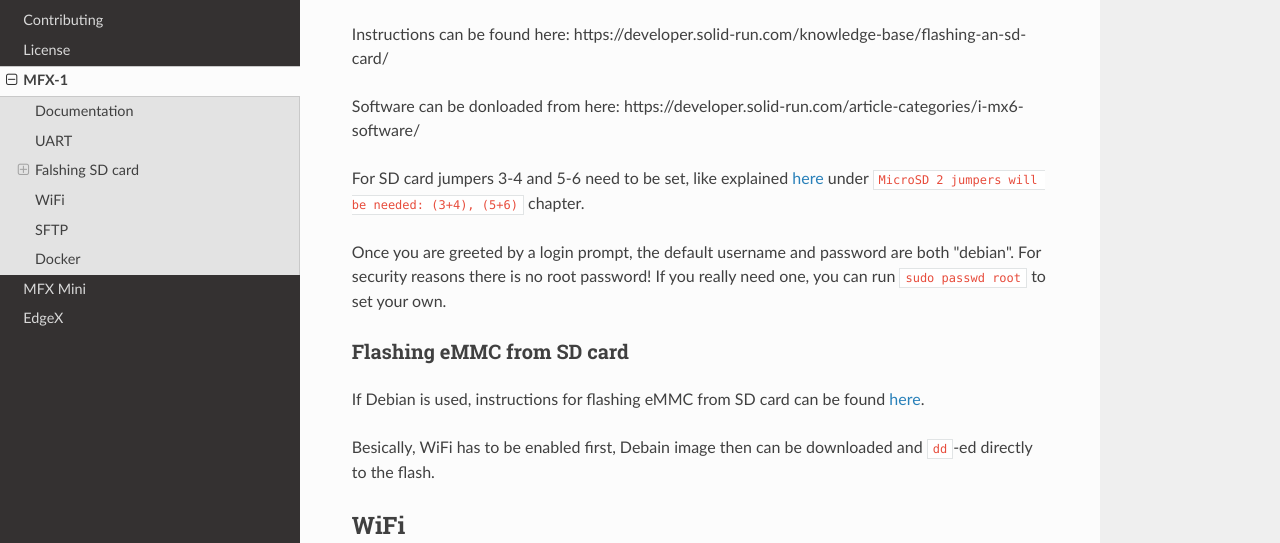
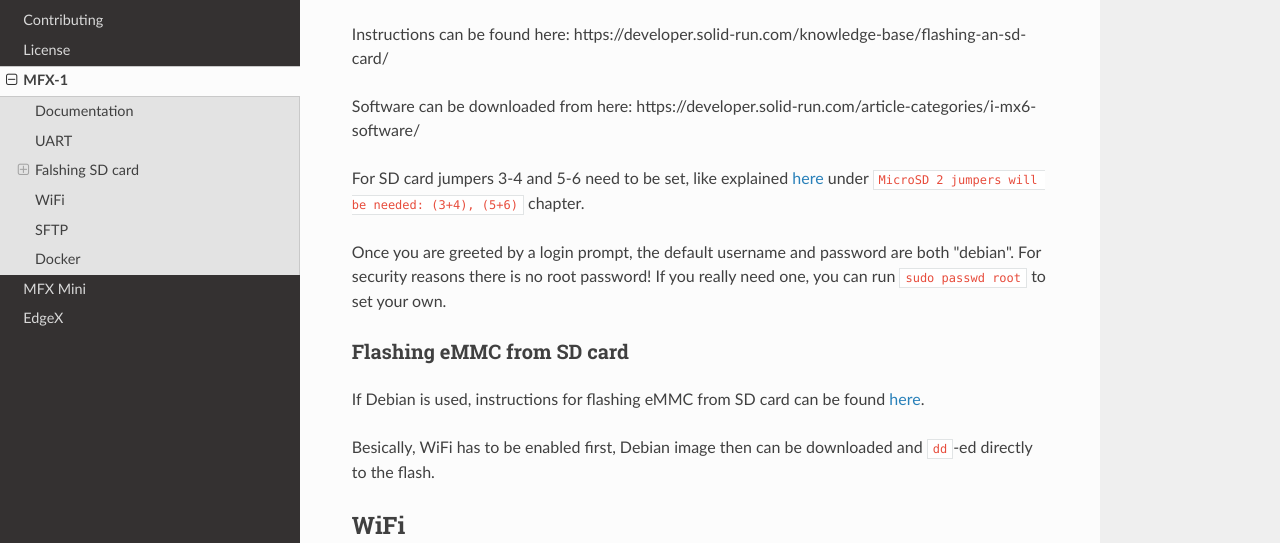
Before and after one commit to mainflux/gateways, an MkDocs documentation site: the page built from docs/mfx-1.md, in a window 1280 px wide and 900 px high, scrolled down 1374 px. Shown: the part 161-704 px from the top of the window. Built offline with MkDocs 1.6.1, drawn with Linux system fonts in a browser that asks for light colours; nearby versions of some CDN libraries; old or Windows-style settings are respelled for this version of MkDocs.

Commit message:
Update mfx-1.md

```diff
--- a/docs/mfx-1.md
+++ b/docs/mfx-1.md
@@ -26,7 +26,7 @@ Official guide can be found [here](https://developer.solid-run.com/knowledge-bas
 ## Falshing SD card
 Instructions can be found here: https://developer.solid-run.com/knowledge-base/flashing-an-sd-card/
 
-Software can be donloaded from here: https://developer.solid-run.com/article-categories/i-mx6-software/
+Software can be downloaded from here: https://developer.solid-run.com/article-categories/i-mx6-software/
 
 For SD card jumpers 3-4 and 5-6 need to be set, like explained
 [here](https://developer.solid-run.com/knowledge-base/hummingboard-edge-gate-boot-jumpers/)
@@ -39,7 +39,7 @@ For security reasons there is no root password! If you really need one, you can
 If Debian is used, instructions for flashing eMMC from SD card can be found
 [here](https://developer.solid-run.com/knowledge-base/i-mx6-debian/).
 
-Besically, WiFi has to be enabled first, Debain image then can be downloaded and `dd`-ed directly to the flash.
+Besically, WiFi has to be enabled first, Debian image then can be downloaded and `dd`-ed directly to the flash.
 
 ## WiFi
 File `/etc/network/interfaces` already includes files from `/etc/network/interfaces.d` directory:
```
